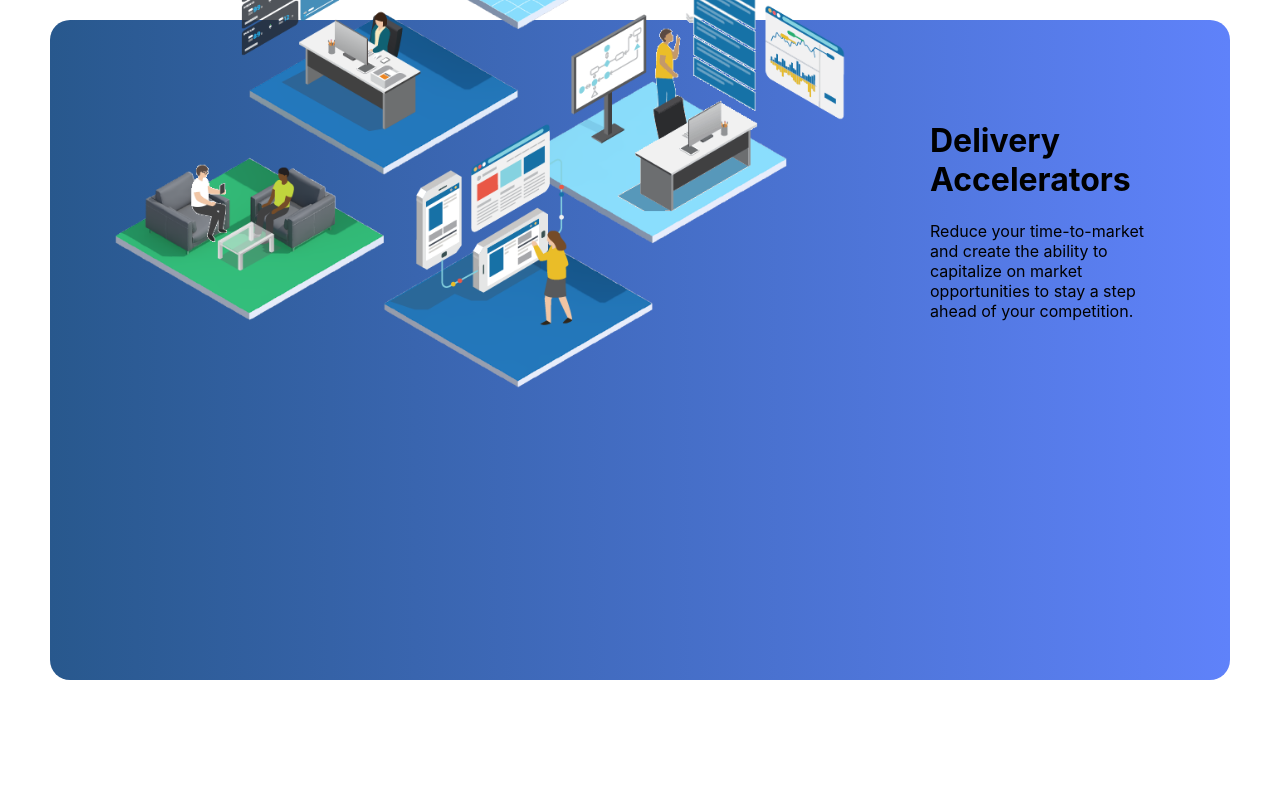
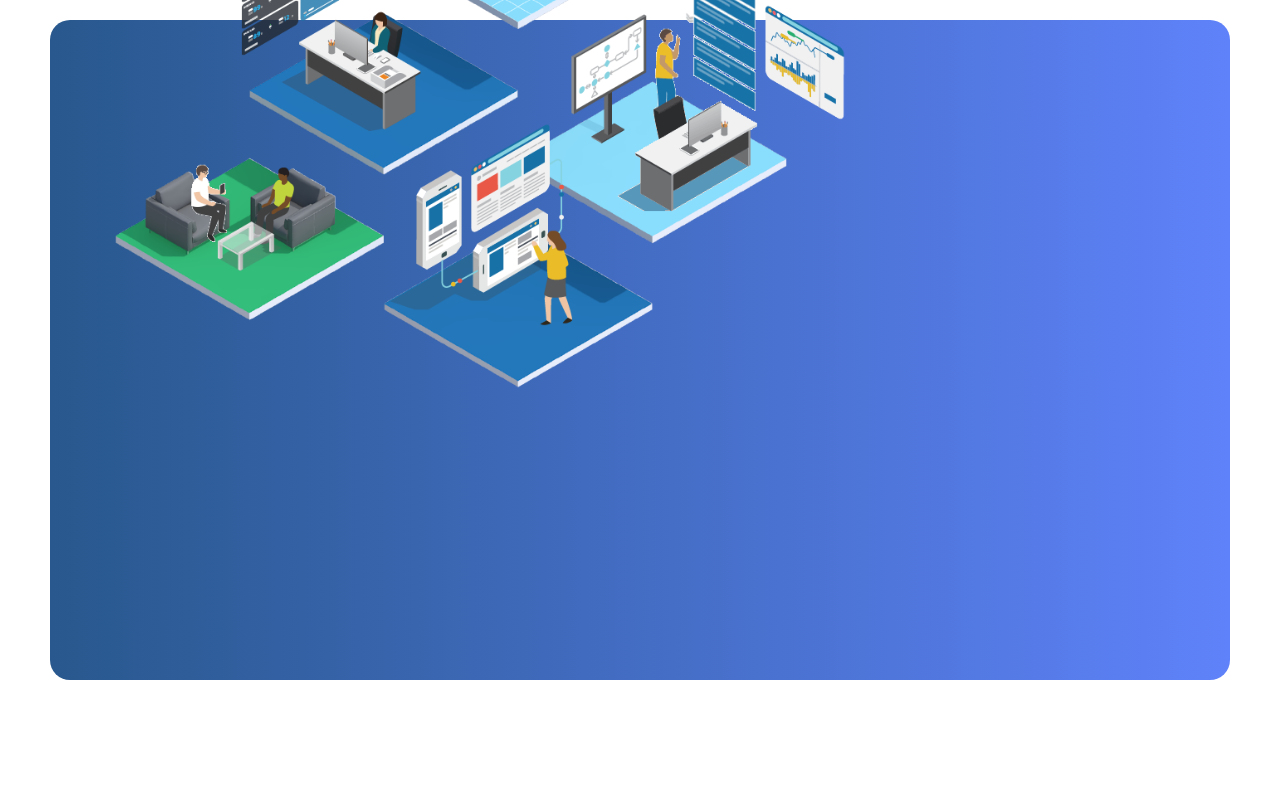
Before and after one commit to MilanP5G/weareadaptive.com, a React (Create React App) app: page / in a window 1280 px wide. Shown: the part 900-1700 px from the top of the page. Built offline with nearby package versions, Linux system fonts and the light colour scheme.

Commit message:
created box for delivery accelerators

```diff
--- a/src/styling/main.css
+++ b/src/styling/main.css
@@ -83,3 +83,15 @@
   color: #28588d;
   letter-spacing: 0.5px;
 }
+
+.origin-box .origin-features .origin-feature-da {
+  background: #ffffff;
+  position: relative;
+  width: 320px;
+  height: 180px;
+  padding: 50px;
+  margin-right: 30px;
+  bottom: 150px;
+  border-radius: 20px;
+  float: left;
+}
```
